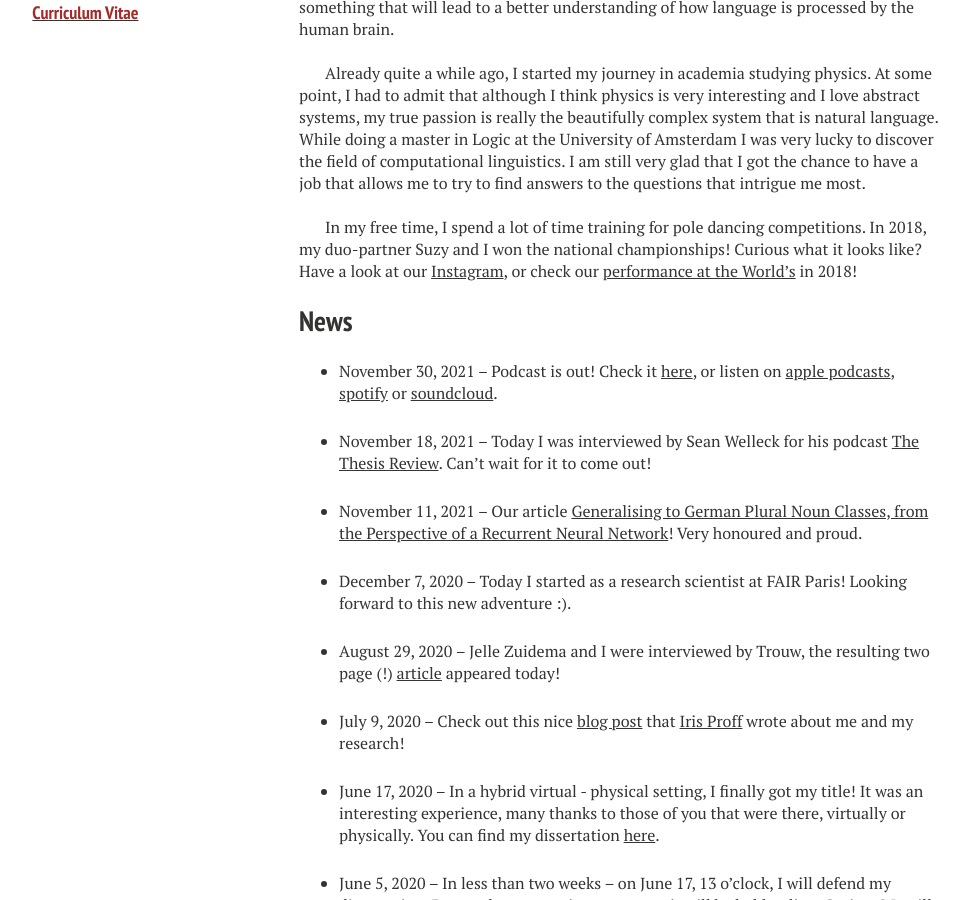
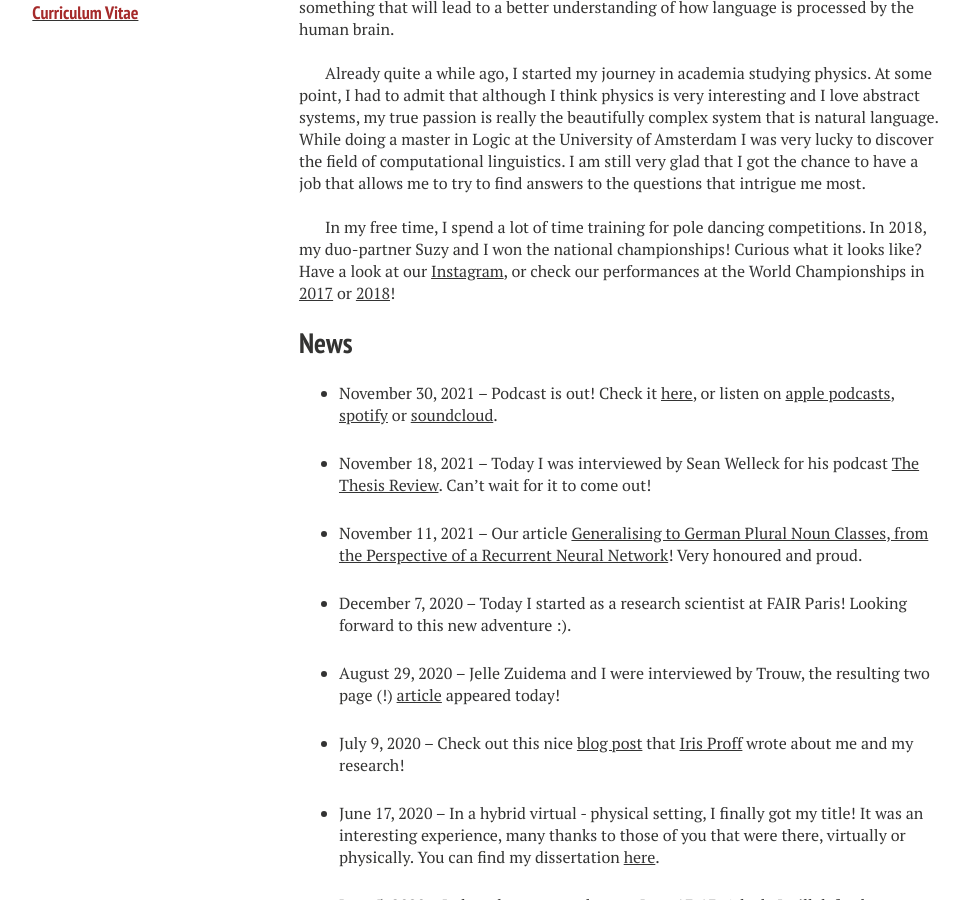
Before and after one commit to dieuwkehupkes/dieuwkehupkes.github.io, a Jekyll site: the page built from index.md, in a window 1280 px wide and 900 px high, scrolled down 1489 px. Shown: the whole window, without its empty margins (21-989 px from the left). Built offline with Jekyll 4.4.1, drawn with Linux system fonts in a browser that asks for light colours; nearby versions of some CDN libraries.

Commit message:
Add 2017 performance to home page

```diff
--- a/index.md
+++ b/index.md
@@ -31,7 +31,7 @@ I am still very glad that I got the chance to have a job that allows me to try t
 In my free time, I spend a lot of time training for pole dancing competitions.
 In 2018, my duo-partner Suzy and I won the national championships!
 Curious what it looks like?
-Have a look at our <a href="https://www.instagram.com/duo_polenotti/" target="_blank">Instagram</a>, or check our <a href="https://www.youtube.com/watch?v=ylr0YnVzjOg&t=158s" target="_blank">performance at the World's</a> in 2018!
+Have a look at our <a href="https://www.instagram.com/duo_polenotti/" target="_blank">Instagram</a>, or check our performances at the World Championships in <a href="https://www.youtube.com/watch?v=-yt1ufbCNYY" target="_blank">2017</a> or <a href="https://www.youtube.com/watch?v=ylr0YnVzjOg&t=158s" target="_blank">2018</a>!
 
 ## News
 
```
